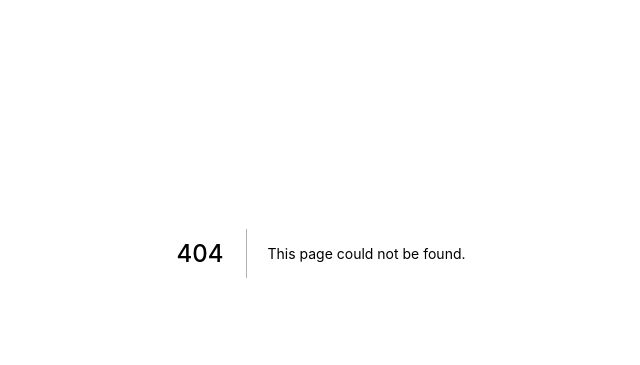
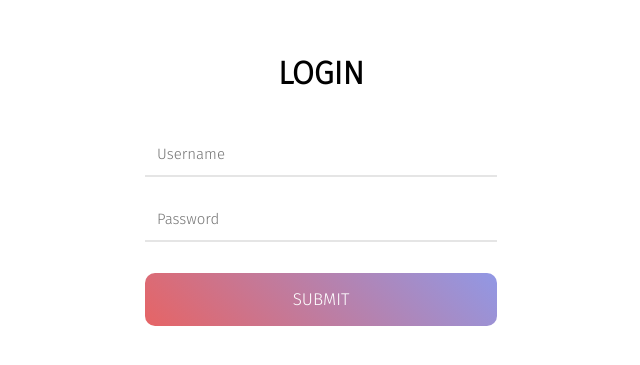
Before and after one commit to Riolku/cryptbox, a Next.js app in the folder frontend/: page /login in a window 1280 px wide. Before the commit this address had no page. Shown: the part 147-512 px from the top of the page, without its empty margins (319-959 px from the left). Built offline with nearby package versions, Linux system fonts and the light colour scheme.

Commit message:
Added basic login design

```diff
--- a/frontend/package.json
+++ b/frontend/package.json
@@ -8,6 +8,7 @@
     "start": "next start"
   },
   "dependencies": {
+    "@material-ui/core": "^4.11.2",
     "@types/node": "^14.14.21",
     "@types/react": "^17.0.0",
     "next": "10.0.5",
--- /dev/null
+++ b/frontend/pages/login.tsx
@@ -0,0 +1,42 @@
+import React, { useState } from 'react';
+
+import styles from '../styles/Login.module.css';
+
+function login() {
+    let [errorMessage, setErrorMessage] = useState('');
+
+    function submitLogin() {
+        let username = (document.getElementById('loginUsernameField') as HTMLInputElement).value;
+        let password = (document.getElementById('loginPasswordField') as HTMLInputElement).value;
+
+        if(username == '') setErrorMessage('Username cannot be empty');
+        else if(password == '') setErrorMessage('Password cannot be empty');
+        else{
+            fetch('LINK', {
+                method: 'POST',
+                credentials: 'include',
+                body: JSON.stringify({
+                    'username': username,
+
+                })
+            }).then(ret => ret.json())
+            .then(data => {
+
+            });
+        }
+    }
+
+    return (
+        <div className = { styles.mainBackground }>
+            <div className = { styles.loginBox }>
+                <h1 className = { styles.loginHeader }> LOGIN </h1>
+                <h1 className = { styles.errorMessage }> { errorMessage } </h1>
+                <input id = 'loginUsernameField' className = { styles.loginUsernameField } placeholder = 'Username' />
+                <input id = 'loginPasswordField' className = { styles.loginPasswordField } placeholder = 'Password' />
+                <button className = { styles.loginSubmitButton } onClick = { submitLogin }> SUBMIT </button>
+            </div>
+        </div>
+    );
+}
+
+export default login;
--- /dev/null
+++ b/frontend/styles/Login.module.css
@@ -0,0 +1,98 @@
+.mainBackground {
+    position: fixed;
+    height: 100vh;
+    width: 100vw;
+}
+
+.loginBox {
+    position: fixed;
+    width: 400px;
+    height: 500px;
+    font-family: var(--font);
+    /* background: rgba(0,0,0,0.5); */
+    /* box-shadow: 0px 0px 10px rgba(0,0,0,0.15); */
+    border-radius: 10px;
+    left: 50%;
+    transform: translate(-50%,0);
+    top: 180px;
+}
+
+.loginHeader {
+    position: absolute;
+    width: 100%;
+    text-align: center;
+    top: 0;
+    font-size: 32px;
+    /* background: rgba(0,0,0,0.5); */
+}
+
+.errorMessage {
+    position: absolute;
+    width: 100%;
+    text-align: center;
+    top: 11%;
+    font-size: 12.5px;
+    color: red;
+}
+
+.loginUsernameField {
+    position: absolute;
+    width: 88%;
+    top: 20%;
+    padding: 3%;
+    font-family: var(--font);
+    background: transparent;
+    border: none;
+    border-bottom: 2px solid rgba(0,0,0,0.1);
+    outline: none;
+    font-size: 15px;
+    left: 50%;
+    transform: translate(-50%,0);
+    transition: 0.3s;
+}
+
+.loginUsernameField:focus {
+    border-bottom: 2px solid #9198e5;
+    transition: 0.3s;
+}
+
+.loginPasswordField {
+    position: absolute;
+    width: 88%;
+    top: 33%;
+    padding: 3%;
+    font-family: var(--font);
+    background: transparent;
+    border: none;
+    border-bottom: 2px solid rgba(0,0,0,0.1);
+    outline: none;
+    font-size: 15px;
+    left: 50%;
+    transform: translate(-50%,0);
+    transition: 0.3s;
+}
+
+.loginPasswordField:focus {
+    border-bottom: 2px solid #9198e5;
+    transition: 0.3s;
+}
+
+.loginSubmitButton {
+    outline: none;
+    border: none;
+    position: absolute;
+    width: 88%;
+    top: 48%;
+    left: 50%;
+    border-radius: 10px;
+    transform: translate(-50%,0);
+    font-size: 17px;
+    padding: 3%;
+    font-family: var(--font);
+    padding-top: 4%;
+    padding-bottom: 4%;
+    cursor: pointer;
+    color: white;
+    /* background: red; */
+    background-image: linear-gradient(45deg, #e66465, #9198e5);
+}
--- a/frontend/styles/globals.css
+++ b/frontend/styles/globals.css
@@ -14,3 +14,12 @@ a {
 * {
     box-sizing: border-box;
 }
+
+@font-face {
+    font-family: 'FiraSans-Light';
+    src: local('FiraSans-Light'), url('../fonts/FiraSans-Light.ttf') format('truetype');
+}
+
+:root {
+    --font: 'FiraSans-Light';
+}
```
Also changed, not shown: frontend/fonts/FiraSans-Light.ttf (added), 1 other file (tests, documents, lock files or other folders). Lines whose indentation alone changed are shown as unchanged.
